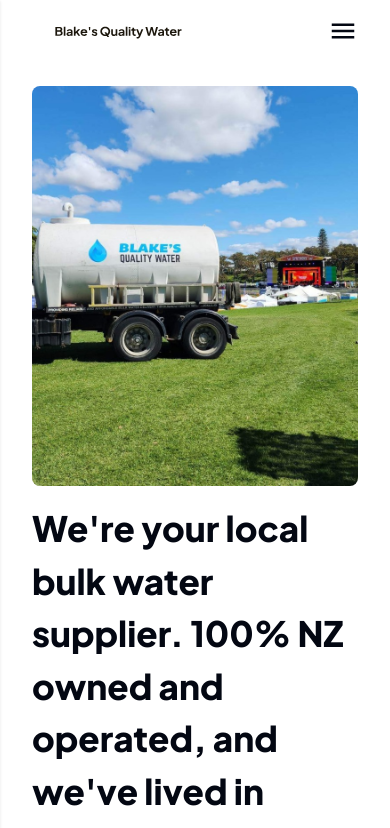
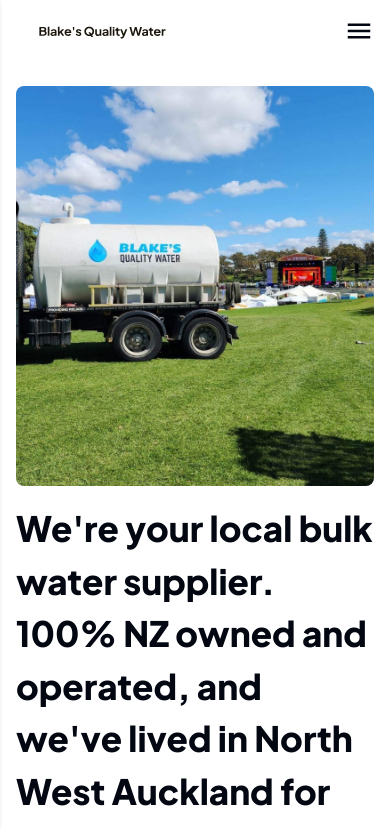
Before and after one commit to MoazamAli45/need-h2O-project, a Next.js app: page /about in a window 390 px wide. Shown: the top 828 px of the page. Built offline with nearby package versions, Linux system fonts and the light colour scheme.

Commit message:
Update image loading priority and padding in AboutSection, Hero, and Navigation components

```diff
--- a/src/components/About/AboutSection.jsx
+++ b/src/components/About/AboutSection.jsx
@@ -11,6 +11,7 @@ const AboutSection = () => {
               src="/about/about.jpg"
               alt="About Us"
               fill
+              priority
               className="w-full h-full object-cover object-center rounded-lg"
             />
           </div>
@@ -76,6 +77,7 @@ const AboutSection = () => {
               alt="blake-civil"
               width={300}
               height={120}
+              priority
               sizes="(max-width: 768px) 100vw, (max-width: 1200px) 50vw, 33vw"
             />
             <div className="flex flex-col space-y-4">
--- a/src/components/Home/Hero.jsx
+++ b/src/components/Home/Hero.jsx
@@ -5,7 +5,7 @@ import InputPlacesSearch from "../shared/InputPlacesSearch";
 const Hero = () => {
   return (
     <section>
-      <Wrapper styles=" px-4 sm:px-8 md:px-24 ">
+      <Wrapper styles=" px-0 sm:px-8 md:px-24 ">
         <div className="hero-bg   rounded-lg px-4 sm:px-8 md:px-16 py-[80px] sm:py-[100px]  h-[600px]  lg:h-[500px]">
           <h1 className="text-[40px] md:text-[48px] font-extrabold text-center text-white">
             Please enter your address below for phone and order.
--- a/src/components/shared/Navigation.jsx
+++ b/src/components/shared/Navigation.jsx
@@ -15,7 +15,7 @@ const Navigation = () => {
   };
   return (
     <div>
-      <Wrapper styles="px-4 sm:px-8 md:px-14">
+      <Wrapper styles="px-0 sm:px-8 md:px-14">
         <div className="flex justify-between items-center py-4 ">
           <Image
             src={"/home/logo.svg"}
--- a/src/components/shared/Wrapper.jsx
+++ b/src/components/shared/Wrapper.jsx
@@ -1,6 +1,6 @@
 import React from "react";
 
-const Wrapper = ({ children, styles = "px-4 sm:px-8 md:px-24" }) => {
+const Wrapper = ({ children, styles = "px-0 sm:px-8 md:px-24" }) => {
   return (
     <div className={`w-full ${styles}`}>
       <div className="w-full h-full max-w-[1400px] m-auto md:px-8 px-4">
```
